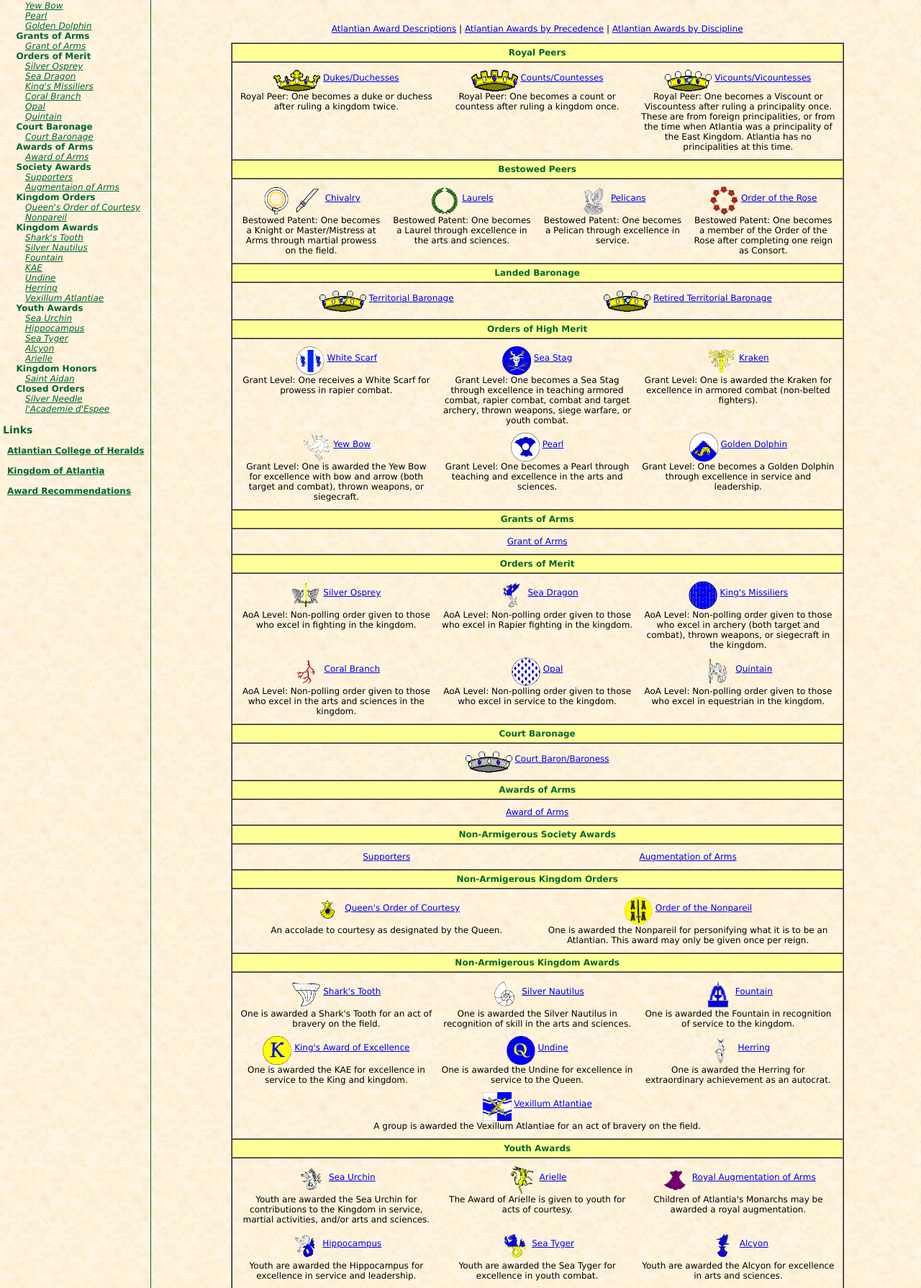
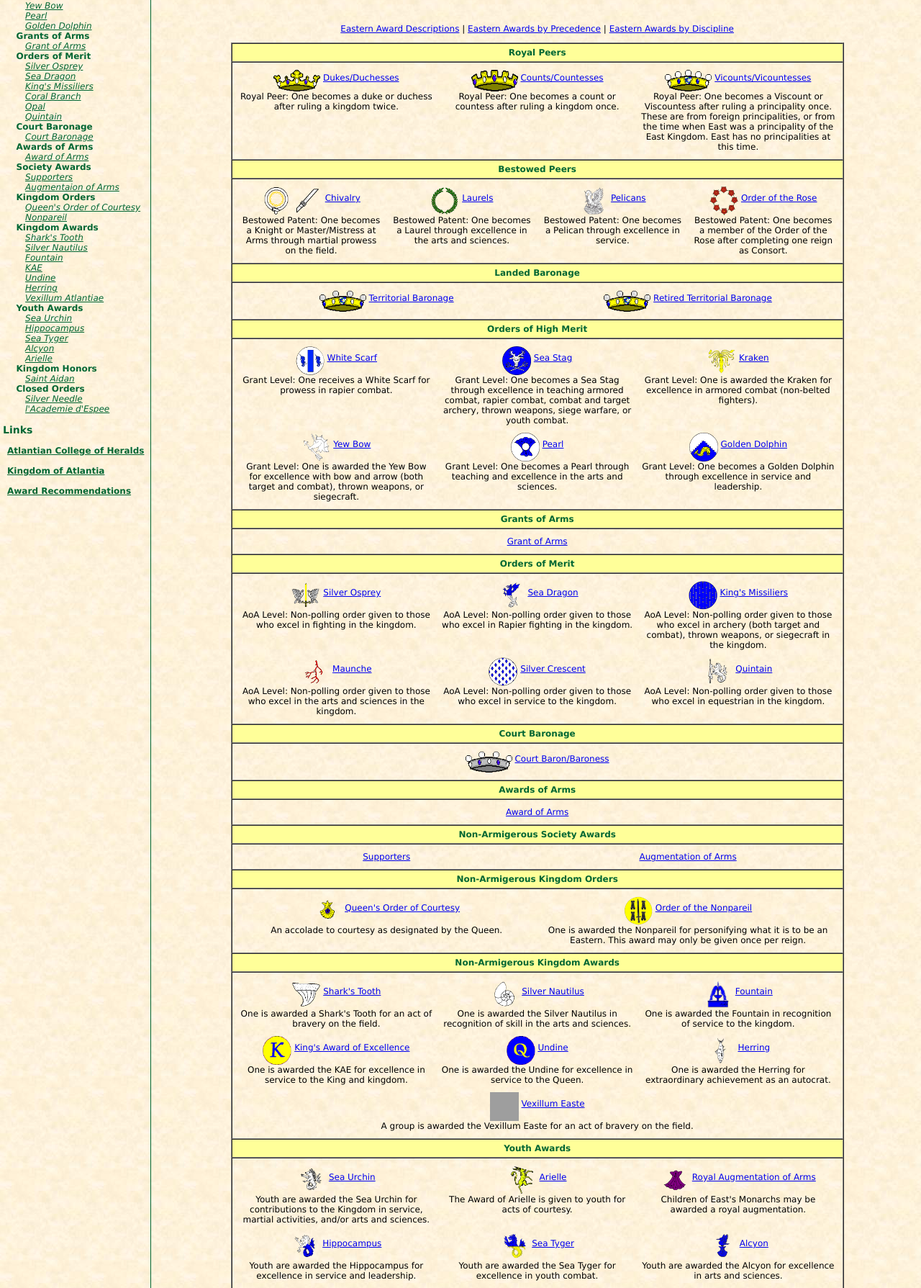
Before and after one commit to jducoeur/OP, a PHP site: page /index.php in a window 1280 px wide. Shown: the part 810-2599 px from the top of the page at 72% size. Run offline with PHP 8.4, Linux system fonts and the light colour scheme; data comes from the database, SQL or seed files in the repository; data that the repository does not hold is empty; grey boxes are pictures that could not be loaded.

Commit message:
added maunche

```diff
--- a/op/html/award_table.php
+++ b/op/html/award_table.php
@@ -1,5 +1,5 @@
 <p align="center">
-<a href="awards.php">Atlantian Award Descriptions</a> | <a href="award_table_only.php">Atlantian Awards by Precedence</a> | <a href="award_discipline.php">Atlantian Awards by Discipline</a>
+<a href="awards.php">Eastern Award Descriptions</a> | <a href="award_table_only.php">Eastern Awards by Precedence</a> | <a href="award_discipline.php">Eastern Awards by Discipline</a>
 </p>
 <table width="<?php echo $pagewidth; ?>" align="center" cellpadding="5" cellspacing="0" border="1" summary="Table for layout">
    <tr>
@@ -22,8 +22,8 @@
             <td class="datacenter" width="33%" valign="top">
             <img src="<?php echo $AWARD_IMAGE_DIR; ?>viscounty.gif" width="65" height="30" alt="Viscounts/Viscountesses" border="0" align="middle"/> <a href="<?php echo $HOME_DIR; ?>op_award.php?award_id=<?php echo $VISCOUNTY_ID; ?>">Vicounts/Vicountesses</a>
             <br/>
-            Royal Peer: One becomes a Viscount or Viscountess after ruling a principality once. These are from foreign principalities, or from the time when Atlantia was a principality of the East Kingdom.
-            Atlantia has no principalities at this time.
+            Royal Peer: One becomes a Viscount or Viscountess after ruling a principality once. These are from foreign principalities, or from the time when East was a principality of the East Kingdom.
+            East has no principalities at this time.
             </td>
          </tr>
       </table>
@@ -181,12 +181,12 @@
          </tr>
          <tr>
             <td class="datacenter" width="33%" valign="top">
-            <img src="<?php echo $AWARD_IMAGE_DIR; ?>coral_branch.gif" width="40" height="40" alt="Order of the Coral Branch" border="0" align="middle"/> <a href="<?php echo $HOME_DIR; ?>op_award.php?award_id=<?php echo $CORAL_BRANCH_ID; ?>">Coral Branch</a>
+            <img src="<?php echo $AWARD_IMAGE_DIR; ?>coral_branch.gif" width="40" height="40" alt="Order of the Maunche" border="0" align="middle"/> <a href="<?php echo $HOME_DIR; ?>op_award.php?award_id=<?php echo $MAUNCHE_ID; ?>">Maunche</a>
             <br/>
             AoA Level: Non-polling order given to those who excel in the arts and sciences in the kingdom.
             </td>
             <td class="datacenter" width="33%" valign="top">
-            <img src="<?php echo $AWARD_IMAGE_DIR; ?>opal.gif" width="40" height="40" alt="Order of the Opal" border="0" align="middle"/> <a href="<?php echo $HOME_DIR; ?>op_award.php?award_id=<?php echo $OPAL_ID; ?>">Opal</a>
+            <img src="<?php echo $AWARD_IMAGE_DIR; ?>opal.gif" width="40" height="40" alt="Order of the Silver Crescent" border="0" align="middle"/> <a href="<?php echo $HOME_DIR; ?>op_award.php?award_id=<?php echo $CRESCENT_ID; ?>">Silver Crescent</a>
             <br/>
             AoA Level: Non-polling order given to those who excel in service to the kingdom.
             </td>
@@ -263,7 +263,7 @@
             <td class="datacenter" width="50%" valign="top">
             <img src="<?php echo $AWARD_IMAGE_DIR; ?>nonpareil.gif" width="40" height="40" alt="Order of the Nonpareil" border="0" align="middle"/> <a href="<?php echo $HOME_DIR; ?>op_award.php?award_id=<?php echo $NONPAREIL_ID; ?>">Order of the Nonpareil</a>
             <br/>
-            One is awarded the Nonpareil for personifying what it is to be an Atlantian. This award may only be given once per reign.
+            One is awarded the Nonpareil for personifying what it is to be an Eastern. This award may only be given once per reign.
             </td>
          </tr>
       </table>
@@ -311,9 +311,9 @@
          </tr>
          <tr>
             <td class="datacenter" width="33%" valign="top" colspan="3">
-            <img src="<?php echo $AWARD_IMAGE_DIR; ?>vexillum_atlantiae.gif" width="40" height="40" alt="Award of the Vexillum Atlantiae" border="0" align="middle"/> <a href="<?php echo $HOME_DIR; ?>op_award.php?award_id=<?php echo $VEXILLUM_ID; ?>">Vexillum Atlantiae</a>
+            <img src="<?php echo $AWARD_IMAGE_DIR; ?>vexillum_easte.gif" width="40" height="40" alt="Award of the Vexillum Easte" border="0" align="middle"/> <a href="<?php echo $HOME_DIR; ?>op_award.php?award_id=<?php echo $VEXILLUM_ID; ?>">Vexillum Easte</a>
             <br/>
-            A group is awarded the Vexillum Atlantiae for an act of bravery on the field.
+            A group is awarded the Vexillum Easte for an act of bravery on the field.
             </td>
          </tr>
       </table>
@@ -339,7 +339,7 @@
             <td class="datacenter" width="33%" valign="top">
             <img src="<?php echo $AWARD_IMAGE_DIR; ?>royal_aug.gif" width="40" height="40" alt="Royal Augmentation of Arms" border="0" align="middle"/> <a href="<?php echo $HOME_DIR; ?>op_award.php?award_id=<?php echo $AUG; ?>">Royal Augmentation of Arms</a>
             <br/>
-            Children of Atlantia's Monarchs may be awarded a royal augmentation.
+            Children of East's Monarchs may be awarded a royal augmentation.
             </td>
          </tr>
       </table>
--- a/op/html/db/defines.php
+++ b/op/html/db/defines.php
@@ -2,7 +2,7 @@
 include_once('host_defines.php');
 include_once('admin_defines.php');
 
-$OP_EMAIL = "op@atlantia.sca.org";
+$OP_EMAIL = "arbradley@gmail.com";
 $IMAGES_DIR = $HOME_DIR . "images/";
 $BRANCH_IMAGE_DIR = $IMAGES_DIR . "branches/";
 $DEVICE_IMAGE_DIR = $IMAGES_DIR . "devices/";
@@ -91,6 +91,11 @@ $SILVER_OSPREY_ID   = 30;
 $SEA_DRAGON_ID      = 31;
 $LANCERS_ID         = 768;
 
+
+$CRESCENT_ID        = 233;
+$MAUNCHE_ID         = 234;
+
+
 $SUPPORTERS_ID      = 32;
 $CBARON             = 33;
 $CBARON_GOA         = 759;
@@ -129,7 +134,7 @@ $DOLPHIN_GROUP          = 8;
 $RETIRED_BARONAGE_GROUP = 9;
 
 // Kingdoms
-$ATLANTIA_NAME = 'Atlantia';
+$ATLANTIA_NAME = 'East';
 
 $WEST = 1;
 $EAST = 2;
@@ -151,7 +156,7 @@ $LOCHAC = 17;
 $NORTHSHIELD = 18;
 $GLEANN_ABHANN = 112;
 
-// Atlantia's GoA date for Orders of Merit -> Orders of High Merit
+// East's GoA date for Orders of Merit -> Orders of High Merit
 $GOA_DATE = '2003-04-01';
 
 // Gender codes
@@ -207,7 +212,7 @@ $DEL_TYPE_EVENT = 2;
 $DEL_TYPE_CR = 3;
 $DEL_TYPE_AWARD = 4;
 
-$DELTYPE[$DEL_TYPE_ATLANTIAN] = "Atlantian";
+$DELTYPE[$DEL_TYPE_ATLANTIAN] = "Easterner";
 $DELTYPE[$DEL_TYPE_EVENT] = "Event";
 $DELTYPE[$DEL_TYPE_CR] = "Court Report";
 $DELTYPE[$DEL_TYPE_AWARD] = "Award";
```
